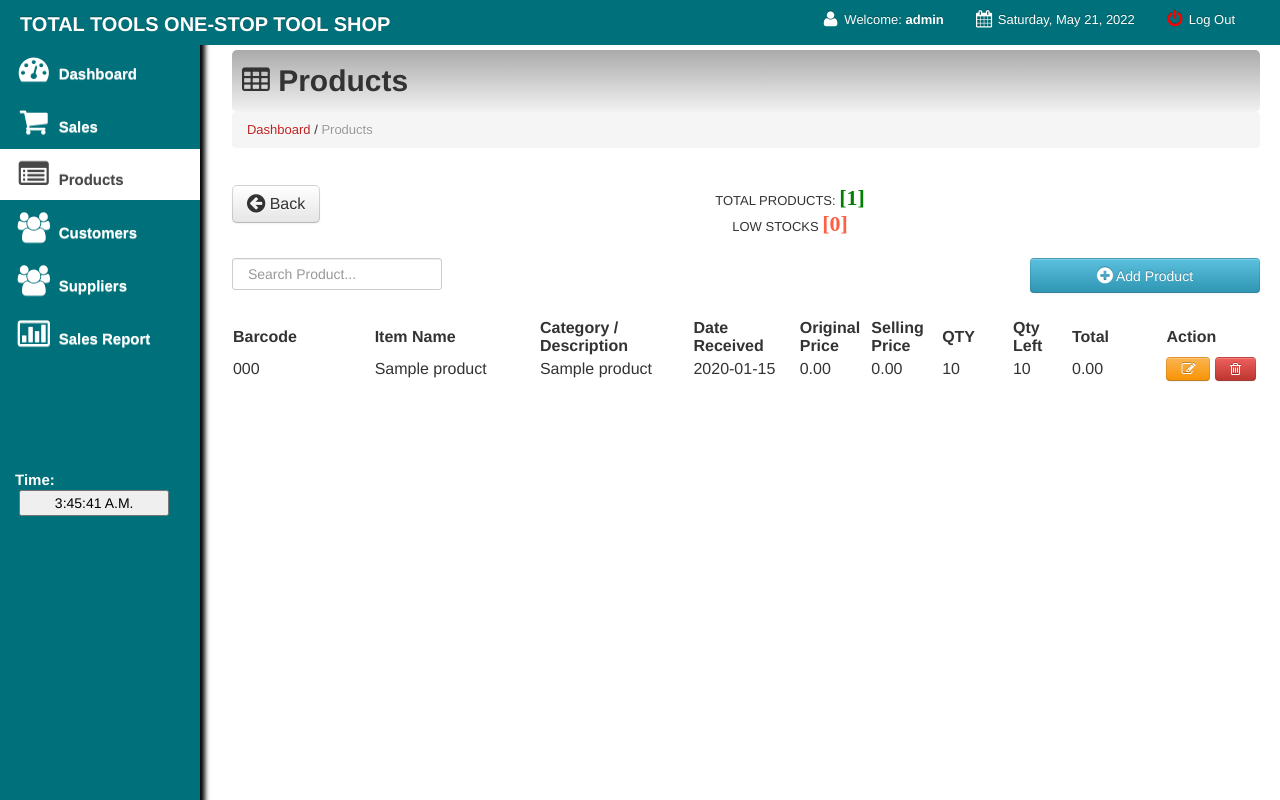
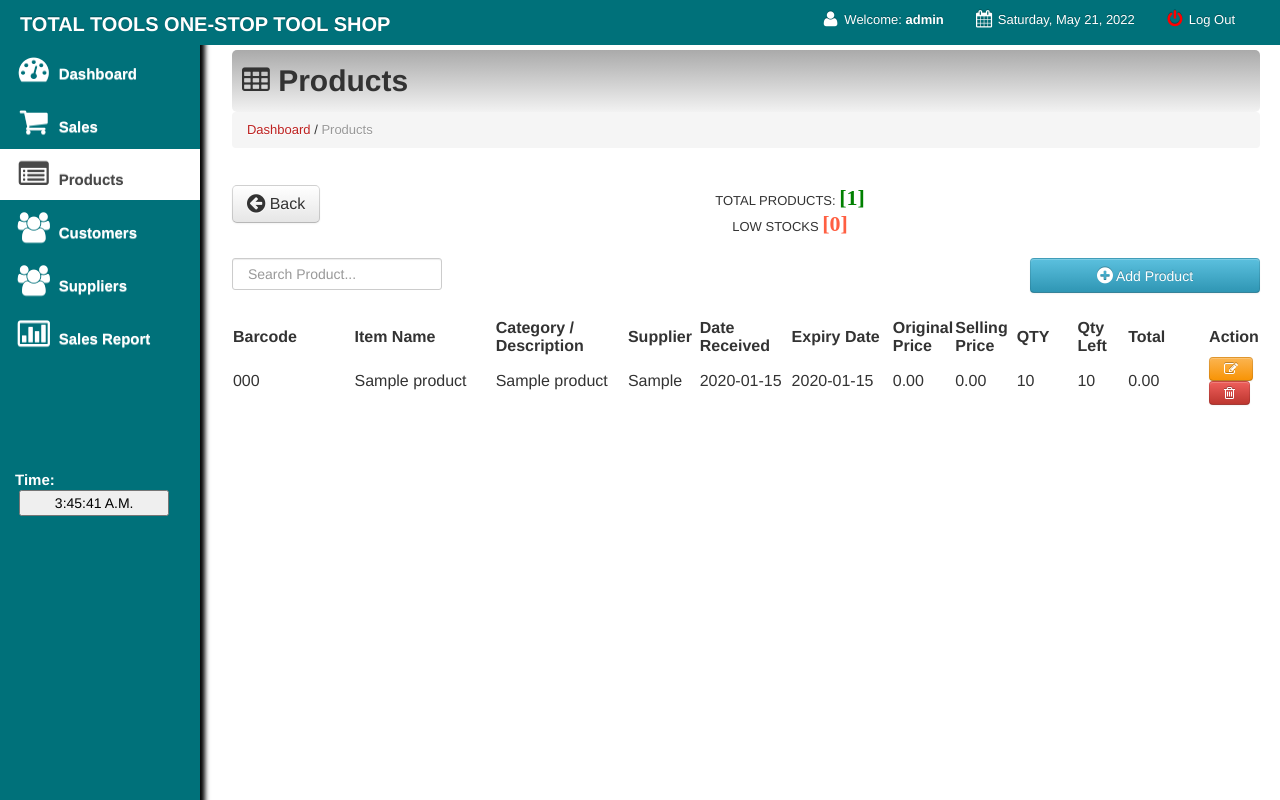
Before and after one commit to vanilla-cheesecake/total-tools-pos, a PHP site: page /main/products.php in a window 1280 px wide. Run offline with PHP 8.4, Linux system fonts and the light colour scheme; a user stored in the database is signed in; tables that the repository leaves empty hold one stand-in row (values such as "Sample post").

Commit message:
Revert "last minute update"
This reverts commit 0378985f2053becd73ab4bdde62b48cc6259883b.

```diff
--- a/main/index.php
+++ b/main/index.php
@@ -95,7 +95,6 @@ $finalcode='RS-'.createRandomPassword();
     <?php
 $position=$_SESSION['SESS_LAST_NAME'];
 if($position=='cashier') {
-
 ?>
 <div class="container-fluid" style="background-color: white;">
         <div class="row-fluid">
@@ -133,7 +132,6 @@ if($position=='cashier') {
                 </font>
 
     <?php
-
 }
 if($position=='admin') {
 ?>
--- a/main/products.php
+++ b/main/products.php
@@ -201,9 +201,9 @@ window.onload=startclock;
 			<th width="12%"> Barcode </th>
 			<th width="14%"> Item Name </th>
 			<th width="13%"> Category / Description </th>
-			<!-- <th width="7%"> Supplier </th> -->
+			<th width="7%"> Supplier </th>
 			<th width="9%"> Date Received </th>
-			<!-- <th width="10%"> Expiry Date </th> -->
+			<th width="10%"> Expiry Date </th>
 			<th width="6%"> Original Price </th>
 			<th width="6%"> Selling Price </th>
 			<th width="6%"> QTY </th>
@@ -247,9 +247,9 @@ window.onload=startclock;
 			<td><?php echo $row['product_code']; ?></td>
 			<td><?php echo $row['gen_name']; ?></td>
 			<td><?php echo $row['product_name']; ?></td>
-
+			<td><?php echo $row['supplier']; ?></td>
 			<td><?php echo $row['date_arrival']; ?></td>
-
+			<td><?php echo $row['expiry_date']; ?></td>
 			<td><?php
 			$oprice=$row['o_price'];
 			echo formatMoney($oprice, true);
--- a/main/sales.php
+++ b/main/sales.php
@@ -112,7 +112,7 @@ $position=$_SESSION['SESS_LAST_NAME'];
 if($position=='cashier') {
 ?>
 <a href="sales.php?id=cash&invoice=<?php echo $finalcode ?>">Cash</a>
-<p>addslashes</p>
+
 <a href="../index.php">Logout</a>
 <?php
 }
```
